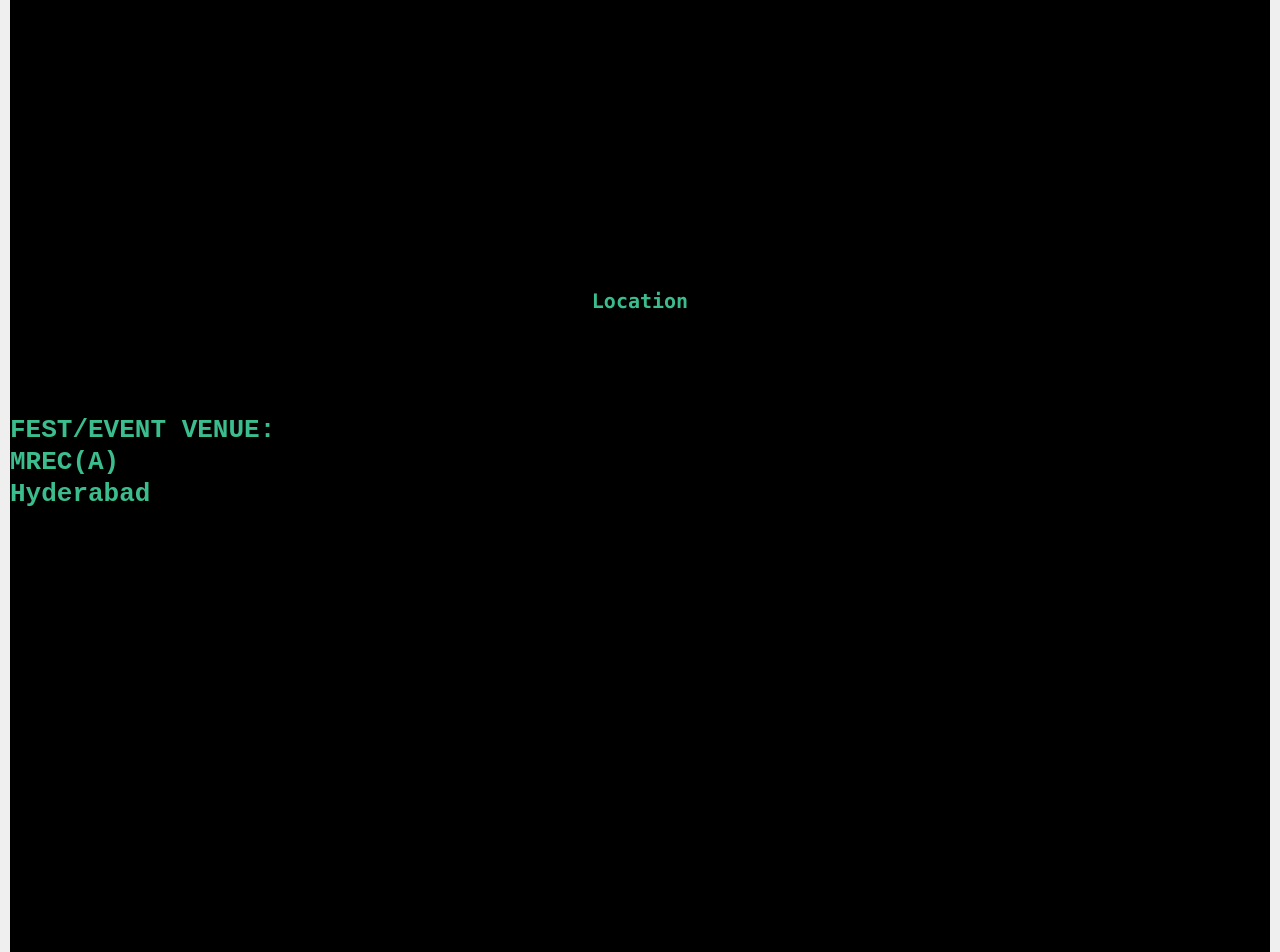
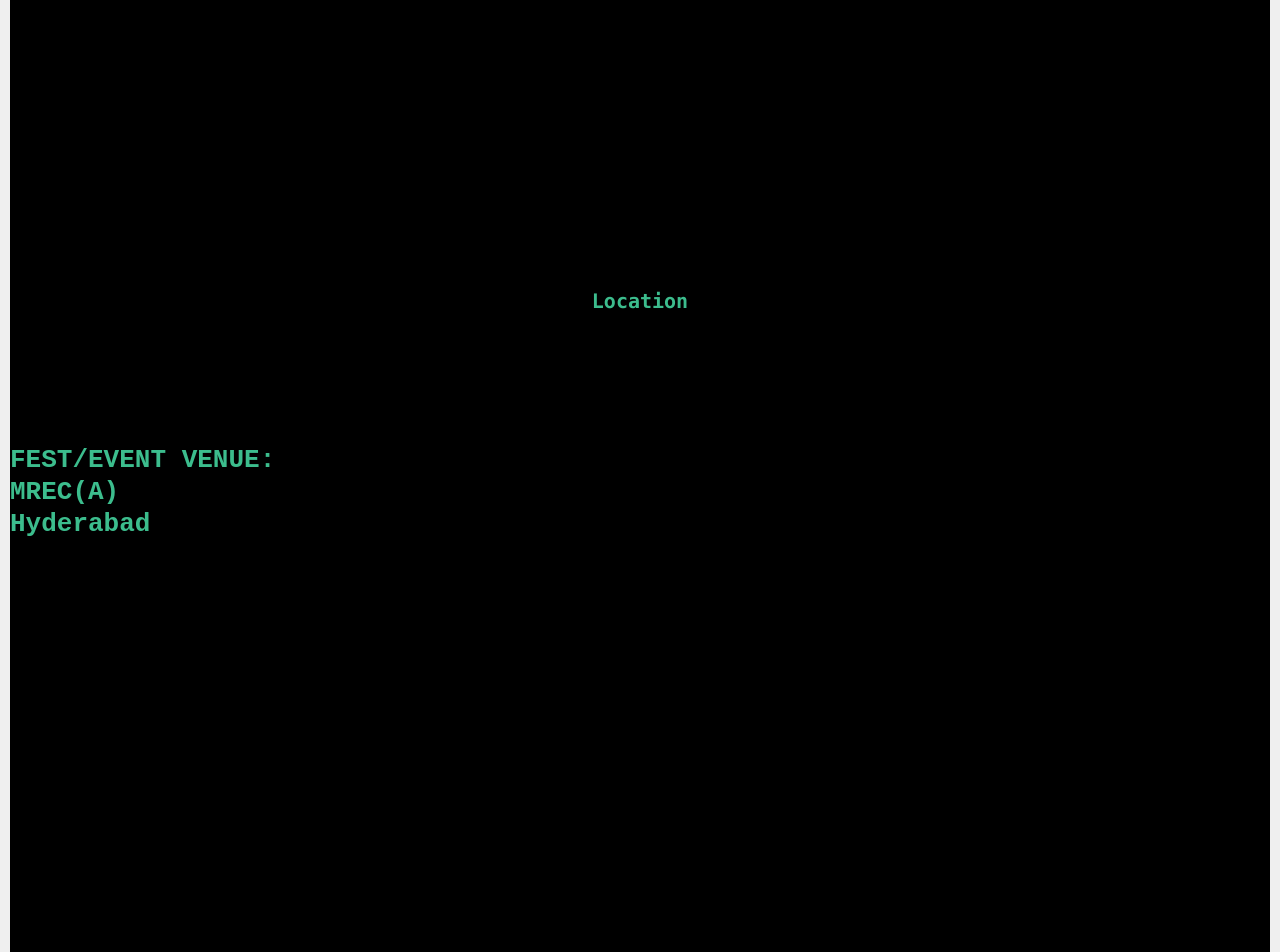
Before and after one commit to nishantheory/college-fest-org, a Jekyll site: the page index.html, which Jekyll copies as it is, in a window 1280 px wide. Shown: the part 487-1439 px from the top of the page. Built offline with Jekyll 4.4.1, drawn with Linux system fonts in a browser that asks for light colours; grey boxes are pictures that could not be loaded.

Commit message:
Update index.html

```diff
--- a/index.html
+++ b/index.html
@@ -151,7 +151,7 @@
 #venue{
 color:#3CBD8D;
 position:relative;
-bottom:-60px;
+bottom:-90px;
 }
 
         </style>
```
